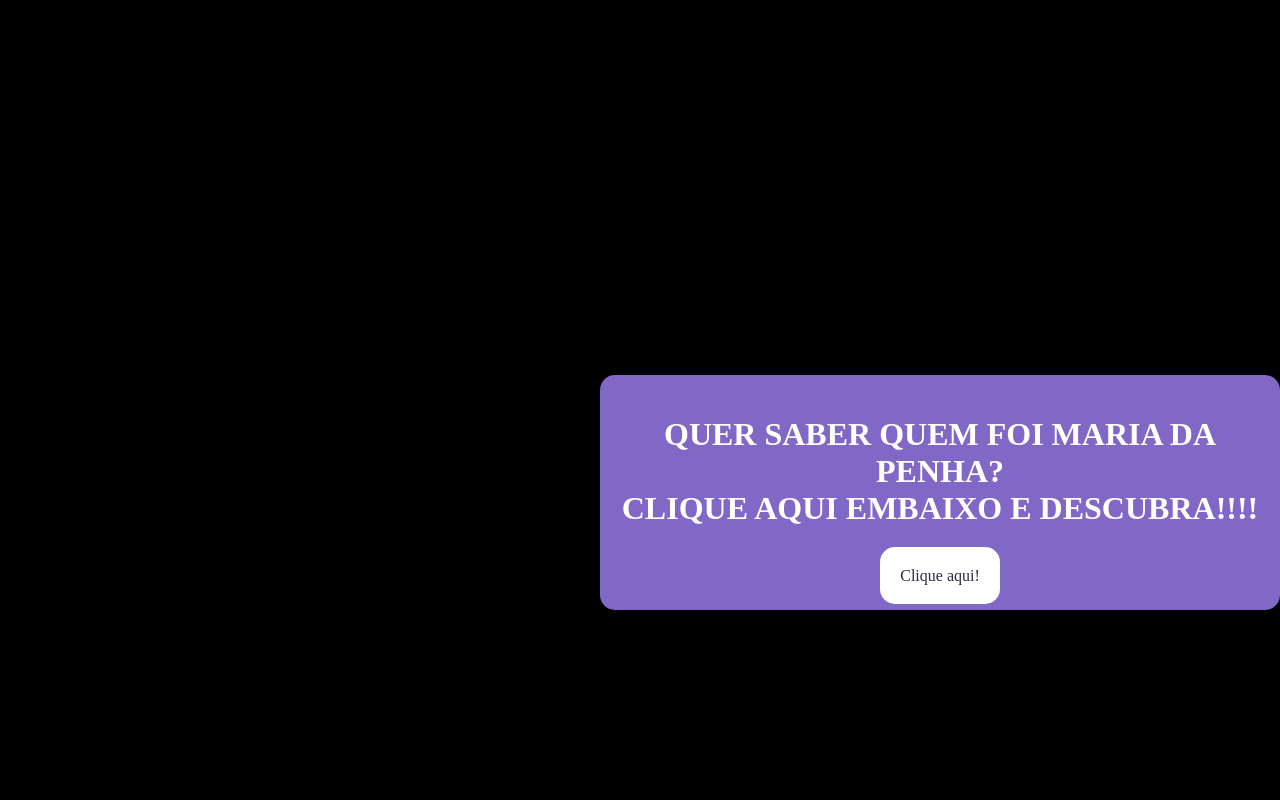
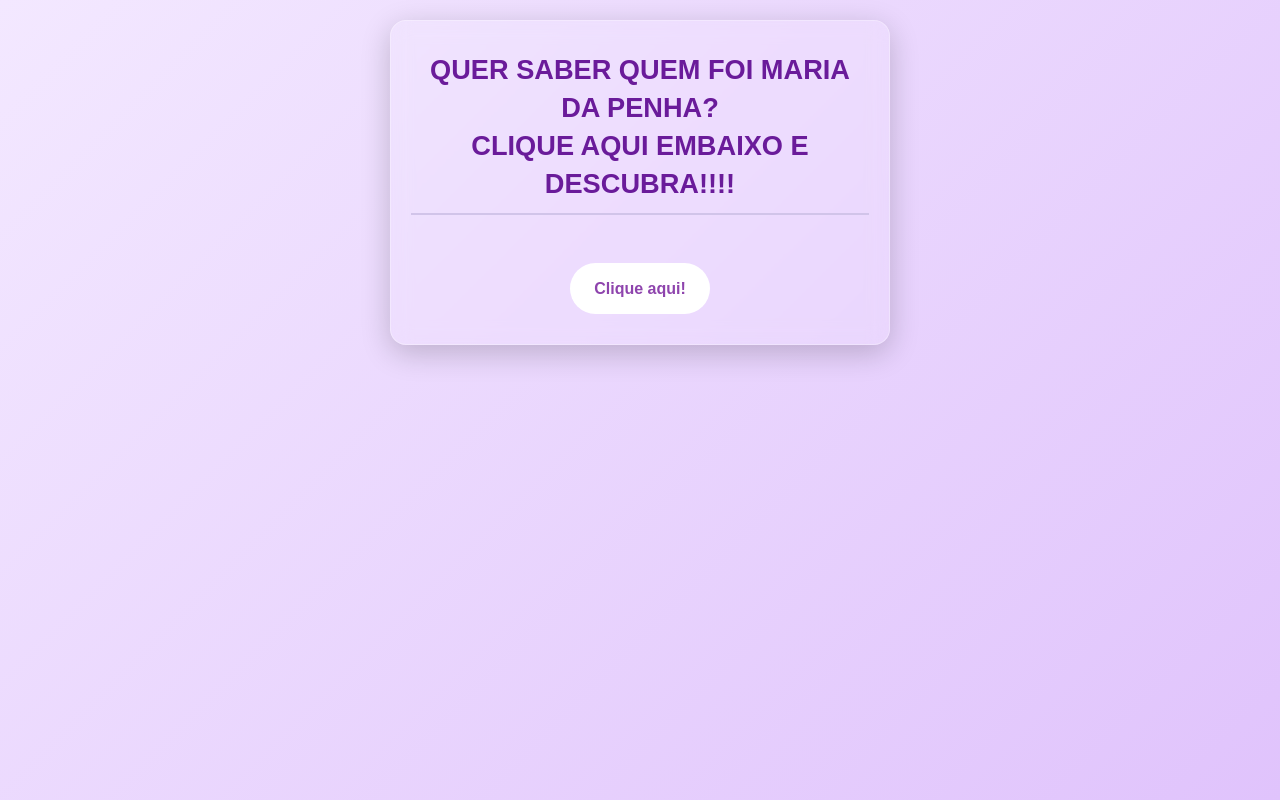
Before and after one commit to davischowe/TRABALHO_DUDS, a plain HTML site: page index.html in a window 1280 px wide. Drawn offline with Linux system fonts and the light colour scheme.

Commit message:
css acabod

```diff
--- a/style.css
+++ b/style.css
@@ -1,30 +1,121 @@
-#caixa{
-   text-align: center;
-   justify-content: center;
-   justify-content: space-between;
-   background-color: rgb(129, 104, 199);
-   position: absolute;
-   top: 375px;
-   left: 600px;
-   padding-top: 20px;
-   padding-left: 20px;
-   padding-bottom: 25px;
-   padding-right: 20px;
-   border-radius: 15px;
-   color: white;
+@import url('https://fonts.googleapis.com/css2?family=Montserrat:wght@400;700&display=swap');
+
+* {
+    margin: 0;
+    padding: 0;
+    box-sizing: border-box;
 }
 
-#caixa a{
-    color: rgb(42, 42, 66);
-    text-decoration: none;
-    background-color: white;
-    padding-top: 20px;
-    padding-left: 20px;
-    padding-bottom: 20px;
-    padding-right: 20px;
-    border-radius: 15px;
+body {
+    font-family: 'Quicksand', sans-serif;
+    background: linear-gradient(135deg, #f3e8ff, #e0c3fc);
+    color: #2e2e2e;
+    line-height: 1.7;
+    padding: 20px;
+    display: flex;
+    flex-direction: column;
+    align-items: center;
+    min-height: 100vh;
 }
 
-body{
-    background-color: black;
+/* Container geral para conteúdo */
+div {
+    background: white;
+    border-radius: 16px;
+    box-shadow: 0 10px 30px rgba(0, 0, 0, 0.1);
+    width: 100%;
+    max-width: 800px;
+    margin-bottom: 30px;
+    padding: 24px;
+    transition: transform 0.3s ease;
 }
+
+div:hover {
+    transform: translateY(-3px);
+}
+
+h1 {
+    font-size: 1.5rem;
+    color: #6a1b9a;
+    border-bottom: 2px solid #d1c4e9;
+    padding-bottom: 10px;
+    margin-bottom: 20px;
+    text-align: center;
+}
+
+p {
+    font-size: 1rem;
+    color: #444;
+    text-align: justify;
+    margin-top: 10px;
+}
+
+/* Estilo para imagens nas seções */
+#quem_e img,
+#historia img {
+    display: block;
+    margin: 24px auto;
+    max-width: 100%;
+    height: auto;
+    border-radius: 12px;
+    border: 4px solid #ce93d8;
+    box-shadow: 0 6px 18px rgba(0, 0, 0, 0.1);
+}
+
+/* Estilo específico para a tela de introdução/lobby */
+#caixa {
+    background-color: rgba(255, 255, 255, 0.1);
+    padding: 30px 20px;
+    border-radius: 16px;
+    box-shadow: 0 8px 30px rgba(0, 0, 0, 0.2);
+    width: 100%;
+    max-width: 500px;
+    text-align: center;
+    backdrop-filter: blur(10px);
+    border: 1px solid rgba(255, 255, 255, 0.3);
+    color: #fff;
+}
+
+#caixa h1 {
+    font-size: 1.4rem;
+    margin-bottom: 20px;
+    line-height: 1.4;
+}
+
+#caixa a {
+    display: inline-block;
+    background-color: #ffffff;
+    color: #8e44ad;
+    text-decoration: none;
+    padding: 12px 24px;
+    border-radius: 50px;
+    font-weight: bold;
+    font-size: 1rem;
+    transition: all 0.3s ease;
+}
+
+#caixa a:hover {
+    background-color: #f1c40f;
+    color: #000;
+    transform: scale(1.05);
+    box-shadow: 0 4px 15px rgba(0,0,0,0.2);
+}
+
+/* Responsividade para tablets e desktops */
+@media (min-width: 768px) {
+    h1 {
+        font-size: 2rem;
+    }
+
+    p {
+        font-size: 1.1rem;
+    }
+
+    div {
+        padding: 32px 40px;
+    }
+
+    #caixa h1 {
+        font-size: 1.7rem;
+    }
+}
--- a/style2.css
+++ b/style2.css
@@ -0,0 +1,121 @@
+@import url('https://fonts.googleapis.com/css2?family=Montserrat:wght@400;700&display=swap');
+
+* {
+    margin: 0;
+    padding: 0;
+    box-sizing: border-box;
+}
+
+body {
+    font-family: 'Montserrat', sans-serif;
+    background: linear-gradient(135deg, #f3e8ff, #e0c3fc);
+    color: #2e2e2e;
+    line-height: 1.7;
+    padding: 20px;
+    display: flex;
+    flex-direction: column;
+    align-items: center;
+    min-height: 100vh;
+}
+
+/* Container geral para conteúdo */
+div {
+    background: white;
+    border-radius: 16px;
+    box-shadow: 0 10px 30px rgba(0, 0, 0, 0.1);
+    width: 100%;
+    max-width: 800px;
+    margin-bottom: 30px;
+    padding: 24px;
+    transition: transform 0.3s ease;
+}
+
+div:hover {
+    transform: translateY(-3px);
+}
+
+h1 {
+    font-size: 1.5rem;
+    color: #6a1b9a;
+    border-bottom: 2px solid #d1c4e9;
+    padding-bottom: 10px;
+    margin-bottom: 20px;
+    text-align: center;
+}
+
+p {
+    font-size: 1rem;
+    color: #444;
+    text-align: justify;
+    margin-top: 10px;
+}
+
+/* Estilo para imagens nas seções */
+#quem_e img,
+#historia img {
+    display: block;
+    margin: 24px auto;
+    max-width: 100%;
+    height: auto;
+    border-radius: 12px;
+    border: 4px solid #ce93d8;
+    box-shadow: 0 6px 18px rgba(0, 0, 0, 0.1);
+}
+
+/* Estilo específico para a tela de introdução/lobby */
+#caixa {
+    background-color: rgba(255, 255, 255, 0.1);
+    padding: 30px 20px;
+    border-radius: 16px;
+    box-shadow: 0 8px 30px rgba(0, 0, 0, 0.2);
+    width: 100%;
+    max-width: 500px;
+    text-align: center;
+    backdrop-filter: blur(10px);
+    border: 1px solid rgba(255, 255, 255, 0.3);
+    color: #fff;
+}
+
+#caixa h1 {
+    font-size: 1.4rem;
+    margin-bottom: 20px;
+    line-height: 1.4;
+}
+
+#caixa a {
+    display: inline-block;
+    background-color: #ffffff;
+    color: #8e44ad;
+    text-decoration: none;
+    padding: 12px 24px;
+    border-radius: 50px;
+    font-weight: bold;
+    font-size: 1rem;
+    transition: all 0.3s ease;
+}
+
+#caixa a:hover {
+    background-color: #f1c40f;
+    color: #000;
+    transform: scale(1.05);
+    box-shadow: 0 4px 15px rgba(0,0,0,0.2);
+}
+
+/* Responsividade para tablets e desktops */
+@media (min-width: 768px) {
+    h1 {
+        font-size: 2rem;
+    }
+
+    p {
+        font-size: 1.1rem;
+    }
+
+    div {
+        padding: 32px 40px;
+    }
+
+    #caixa h1 {
+        font-size: 1.7rem;
+    }
+}
```
Also changed, not shown: maria.html (+3 -1 lines), jovem_maria.jpeg (added), maria_da_penha.jpeg (added).
